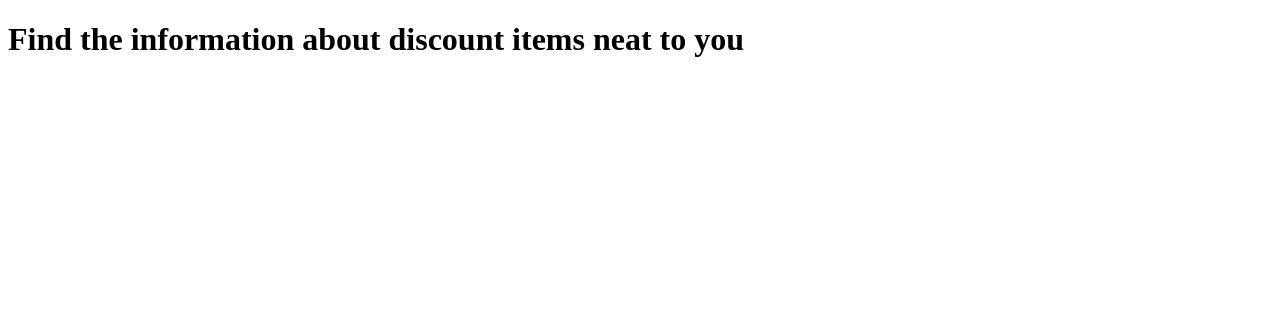
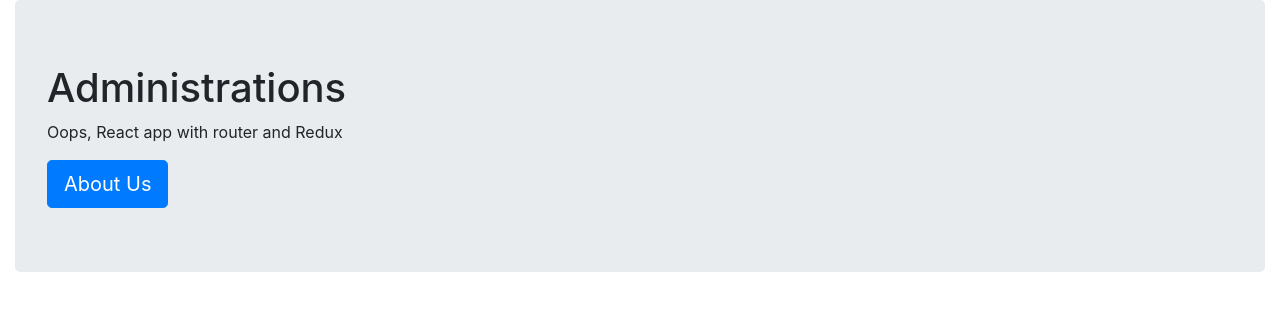
Before and after one commit to engr-hasanuzzaman/charbd, a React app: page / in a window 1280 px wide. Shown: the top 310 px of the page. Built offline with nearby package versions, Linux system fonts and the light colour scheme.

Commit message:
Create home and about page with react router configuration

```diff
--- /dev/null
+++ b/src/components/App.js
@@ -0,0 +1,14 @@
+import React from 'react';
+import { Route } from 'react-router-dom';
+import HomePage from './home/HomePage';
+import AboutPage from './about/AboutPage';
+import 'bootstrap/dist/css/bootstrap.min.css'
+
+const App = () => (
+  <div className='container-fluid'>
+    <Route exact path='/' component={HomePage}></Route>
+    <Route path='/about' component={AboutPage}></Route>
+  </div>
+);
+
+export default App;
--- /dev/null
+++ b/src/components/about/AboutPage.js
@@ -0,0 +1,9 @@
+import React from 'react';
+
+const About = () => (
+  <div>
+    <h1>This is about page</h1>
+  </div>
+);
+
+export default About;
--- /dev/null
+++ b/src/components/home/HomePage.js
@@ -0,0 +1,14 @@
+import React from 'react';
+import { Link } from 'react-router-dom';
+
+const HomePage = ()=>(
+  <div className='jumbotron'>
+    <h1>Administrations</h1>
+     <p>Oops, React app with router and Redux</p>
+     <Link to='about' className="btn btn-primary btn-lg">
+       About Us
+      </Link>
+  </div>
+);
+
+export default HomePage;
--- a/src/index.js
+++ b/src/index.js
@@ -1,9 +1,6 @@
 import React from 'react';
 import { render } from 'react-dom';
+import App from './components/App'
+import { BrowserRouter as Router } from 'react-router-dom';
 
-function Hi() {
-  // use debugger for debugging with dev tool on browser;
-  return <h1 > Find the information about discount items neat to you < /h1>;
-}
-
-render( < Hi / > , document.getElementById('root'));
+render( <Router><App/></Router>, document.getElementById('root'));
```
